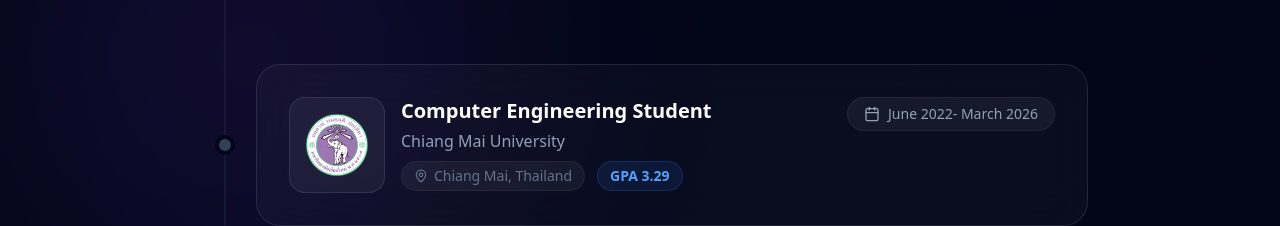
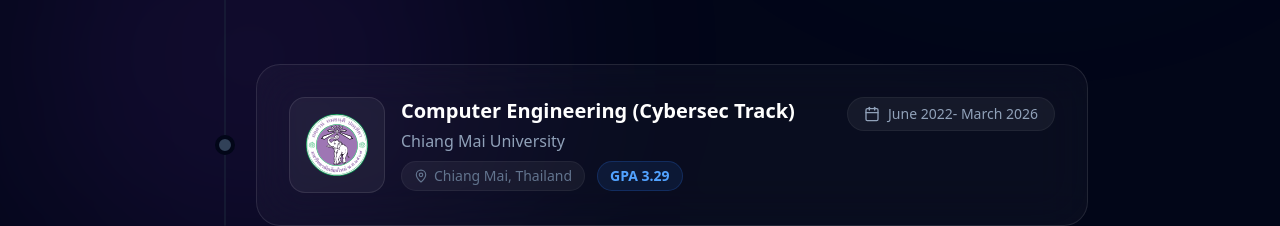
Before and after one commit to nathapatt/nathapat, a React (Vite) app: page / in a window 1280 px wide. Shown: the part 5011-5237 px from the top of the page. Built offline with nearby package versions, Linux system fonts and the light colour scheme.

Commit message:
fix title

```diff
--- a/src/components/Experience.tsx
+++ b/src/components/Experience.tsx
@@ -92,7 +92,7 @@ export function Experience() {
         },
         {
             company: "Chiang Mai University",
-            role: "Computer Engineering Student",
+            role: "Computer Engineering (Cybersec Track)",
             period: "2021 - Present",
             date: "June 2022- March 2026",
             location: "Chiang Mai, Thailand",
```
